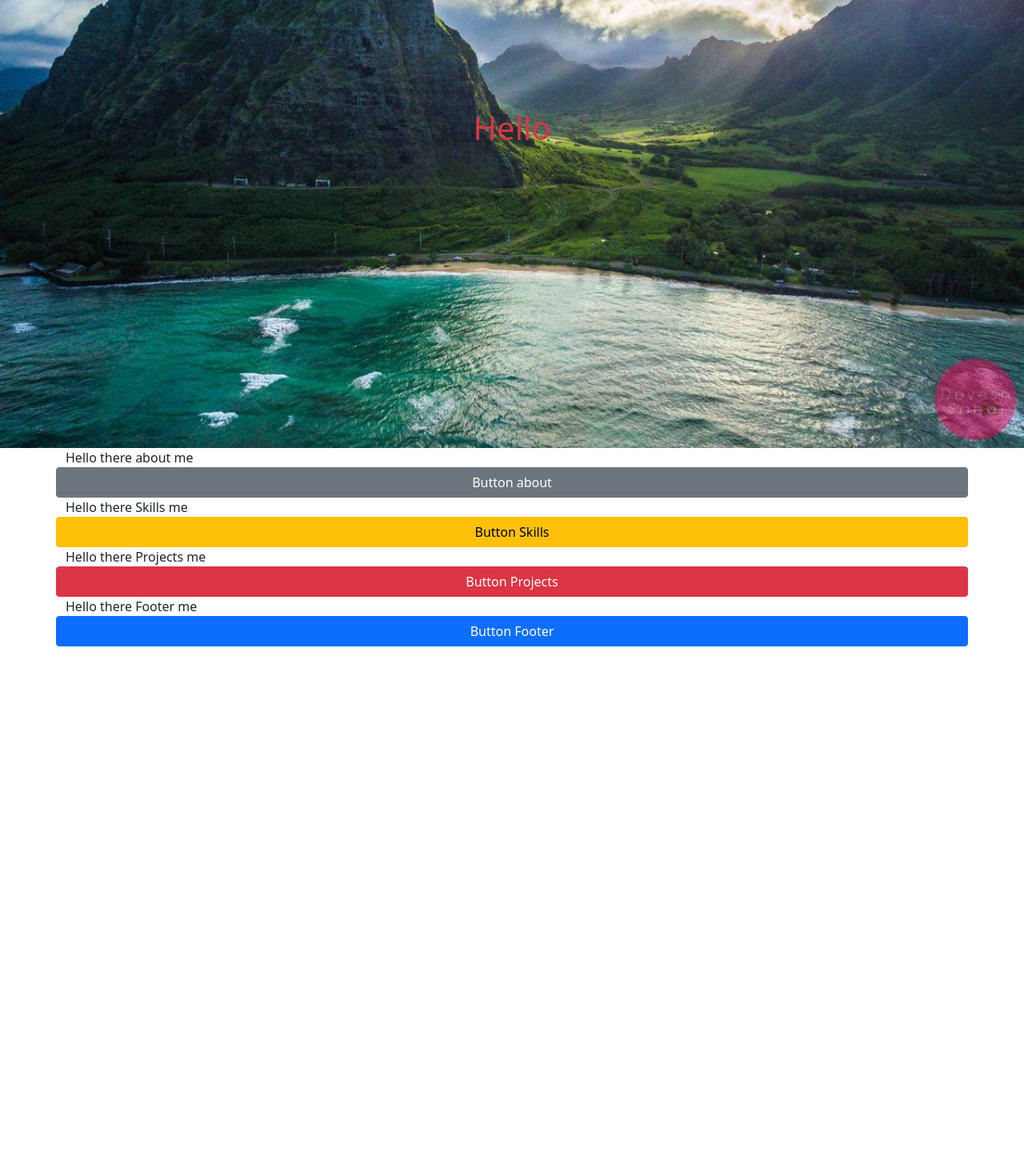
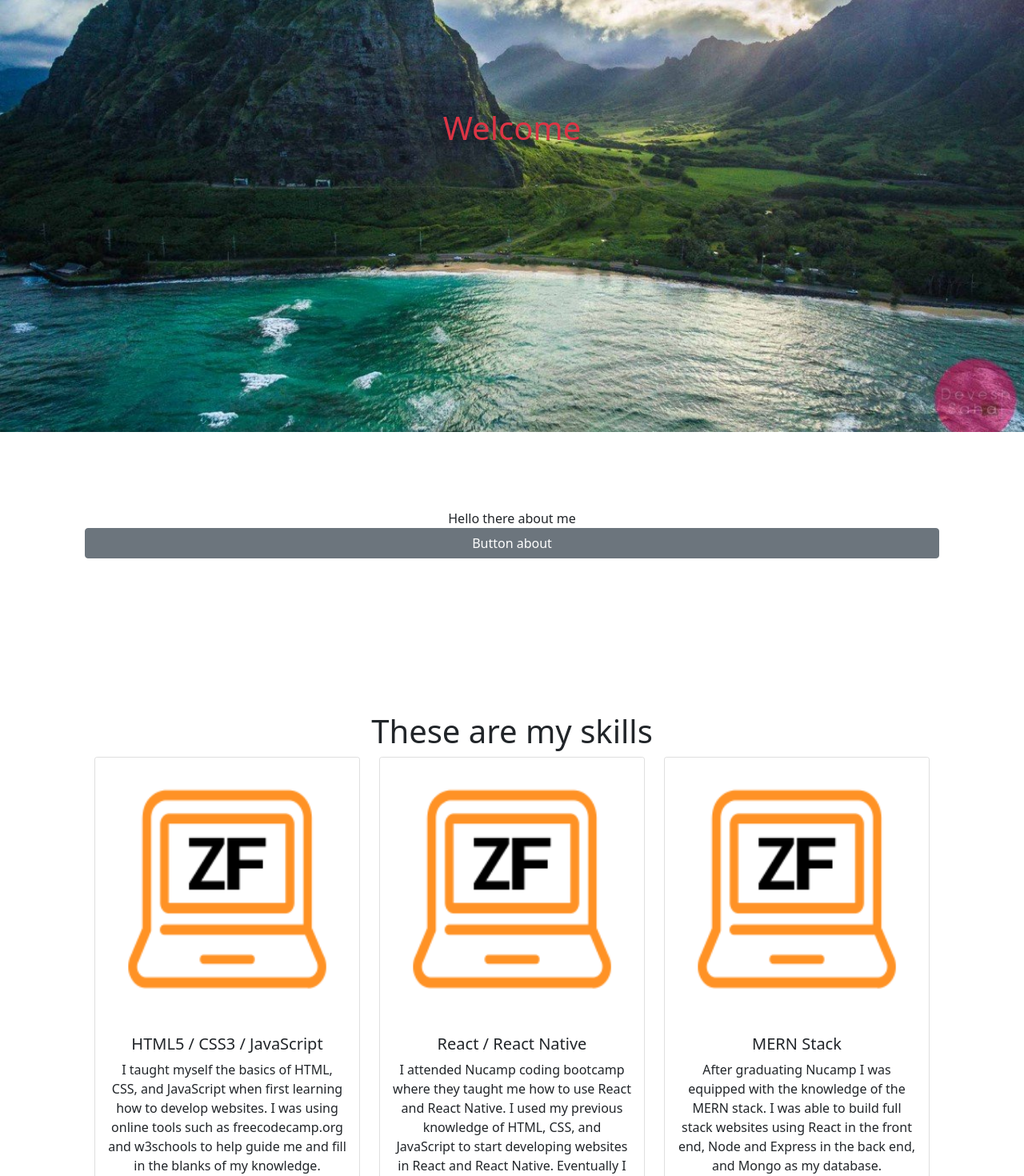
Before and after one commit to Zryer/Updated-Portfolio, a React (Create React App) app: page / in a window 1280 px wide. Shown: the part 240-1710 px from the top of the page at 80% size. Before the commit the page ends 1048 px from the top, so only its background shows below. Built offline with nearby package versions, Linux system fonts and the light colour scheme.

Commit message:
Added styling and cards

```diff
--- a/src/App.css
+++ b/src/App.css
@@ -1,5 +1,21 @@
-.hero {
+.introContainer {
     background-image: url(./Images/heroimageoahu.jpg);
     background-size: cover;
-    height: 100vh;
+    height: 97.5vh;
 }
+
+.aboutContainer {
+    padding: 6em 3em;
+}
+
+.skillsContainer {
+    padding: 6em 3em;
+}
+
+.projectsContainer {
+    padding: 6em 3em;
+}
+
+.footerContainer {
+    padding: 6em 3em;
+}
--- a/src/Components/About.jsx
+++ b/src/Components/About.jsx
@@ -3,8 +3,8 @@ import { Container, Row, Col, Button } from 'react-bootstrap';
 
 const About = () => {
     return(
-        <Container id="About">
-            <Row>
+        <Container id="About" className="aboutContainer">
+            <Row className="text-center position-relative top-50">
                 <Col>Hello there about me</Col>
                 <Button variant="secondary">Button about</Button>
             </Row>
--- a/src/Components/Footer.jsx
+++ b/src/Components/Footer.jsx
@@ -3,8 +3,8 @@ import { Container, Row, Col, Button } from 'react-bootstrap';
 
 const Footer = () => {
     return(
-        <Container id="Links">
-            <Row>
+        <Container id="Links" className="footerContainer">
+            <Row className="text-center position-relative top-50">
                 <Col>Hello there Footer me</Col>
                 <Button variant="primary">Button Footer</Button>
             </Row>
--- a/src/Components/Header.jsx
+++ b/src/Components/Header.jsx
@@ -4,7 +4,7 @@ import Logo from '../Images/logo.png';
 
 const Header = () => {
     return (
-        <Navbar variant="dark" bg="dark" expand="lg" fixed="top">
+        <Navbar collapseOnSelect variant="dark" bg="dark" expand="lg" fixed="top">
             <Container>
                 <Navbar.Brand href="#">
                     <Image src={Logo} alt="" width="30" height="30" />
--- a/src/Components/Intro.jsx
+++ b/src/Components/Intro.jsx
@@ -3,10 +3,10 @@ import { Container, Row, Col, } from 'react-bootstrap';
 
 const Intro = () => {
     return(
-        <Container fluid className="hero" id="Home">
-            <Row className="">
-                <Col className="">
-                    <h1 className="position-absolute top-50 start-50 translate-middle text-danger">Hello</h1>
+        <Container fluid className="introContainer" id="Home">
+            <Row>
+                <Col>
+                    <h1 className="position-absolute top-50 start-50 translate-middle text-danger">Welcome</h1>
                 </Col>
             </Row>
         </Container>
--- a/src/Components/Projects.jsx
+++ b/src/Components/Projects.jsx
@@ -3,8 +3,8 @@ import { Container, Row, Col, Button } from 'react-bootstrap';
 
 const Projects = () => {
     return(
-        <Container id="Projects">
-            <Row>
+        <Container id="Projects" className="projectsContainer">
+            <Row className="text-center position-relative top-50">
                 <Col>Hello there Projects me</Col>
                 <Button variant="danger">Button Projects</Button>
             </Row>
--- a/src/Components/Skills.jsx
+++ b/src/Components/Skills.jsx
@@ -1,12 +1,56 @@
 import React from 'react';
-import { Container, Row, Col, Button } from 'react-bootstrap';
+import { Container, Row, Col, Card } from 'react-bootstrap';
+
+import Logo from '../Images/logo.png'
 
 const Skills = () => {
-    return(
-        <Container id="Skills">
-            <Row>
-                <Col>Hello there Skills me</Col>
-                <Button variant="warning">Button Skills</Button>
+    return (
+        <Container id="Skills" className="skillsContainer">
+            <Row className="text-center">
+                <Col>
+                    <h1>These are my skills</h1>
+                </Col>
+            </Row>
+            <Row className="text-center">
+                <Col md={4}>
+                    <Card>
+                        <Card.Img variant="top" src={Logo} />
+                        <Card.Body>
+                            <Card.Title>
+                                HTML5 / CSS3 / JavaScript
+                            </Card.Title>
+                            <Card.Text>
+                                I taught myself the basics of HTML, CSS, and JavaScript when first learning how to develop websites. I was using online tools such as freecodecamp.org and w3schools to help guide me and fill in the blanks of my knowledge.
+                            </Card.Text>
+                        </Card.Body>
+                    </Card>
+                </Col>
+                <Col md={4}>
+                    <Card>
+                        <Card.Img variant="top" src={Logo} />
+                        <Card.Body>
+                            <Card.Title>
+                                React / React Native
+                            </Card.Title>
+                            <Card.Text>
+                                I attended Nucamp coding bootcamp where they taught me how to use React and React Native. I used my previous knowledge of HTML, CSS, and JavaScript to start developing websites in React and React Native. Eventually I started to become comfortable working with React states and using components to build out my websites.
+                            </Card.Text>
+                        </Card.Body>
+                    </Card>
+                </Col>
+                <Col md={4}>
+                    <Card>
+                        <Card.Img variant="top" src={Logo} />
+                        <Card.Body>
+                            <Card.Title>
+                                MERN Stack
+                            </Card.Title>
+                            <Card.Text>
+                                After graduating Nucamp I was equipped with the knowledge of the MERN stack. I was able to build full stack websites using React in the front end, Node and Express in the back end, and Mongo as my database.
+                            </Card.Text>
+                        </Card.Body>
+                    </Card>
+                </Col>
             </Row>
         </Container>
     )
```
